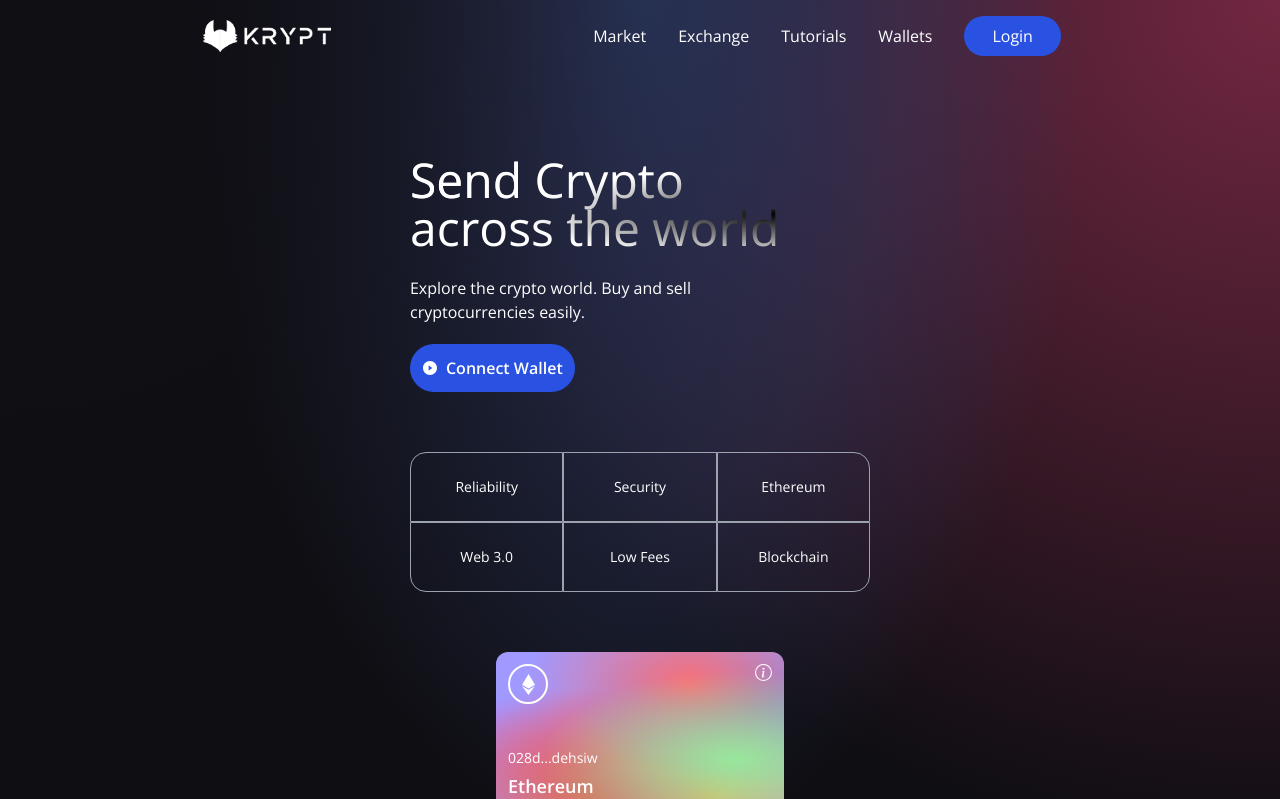
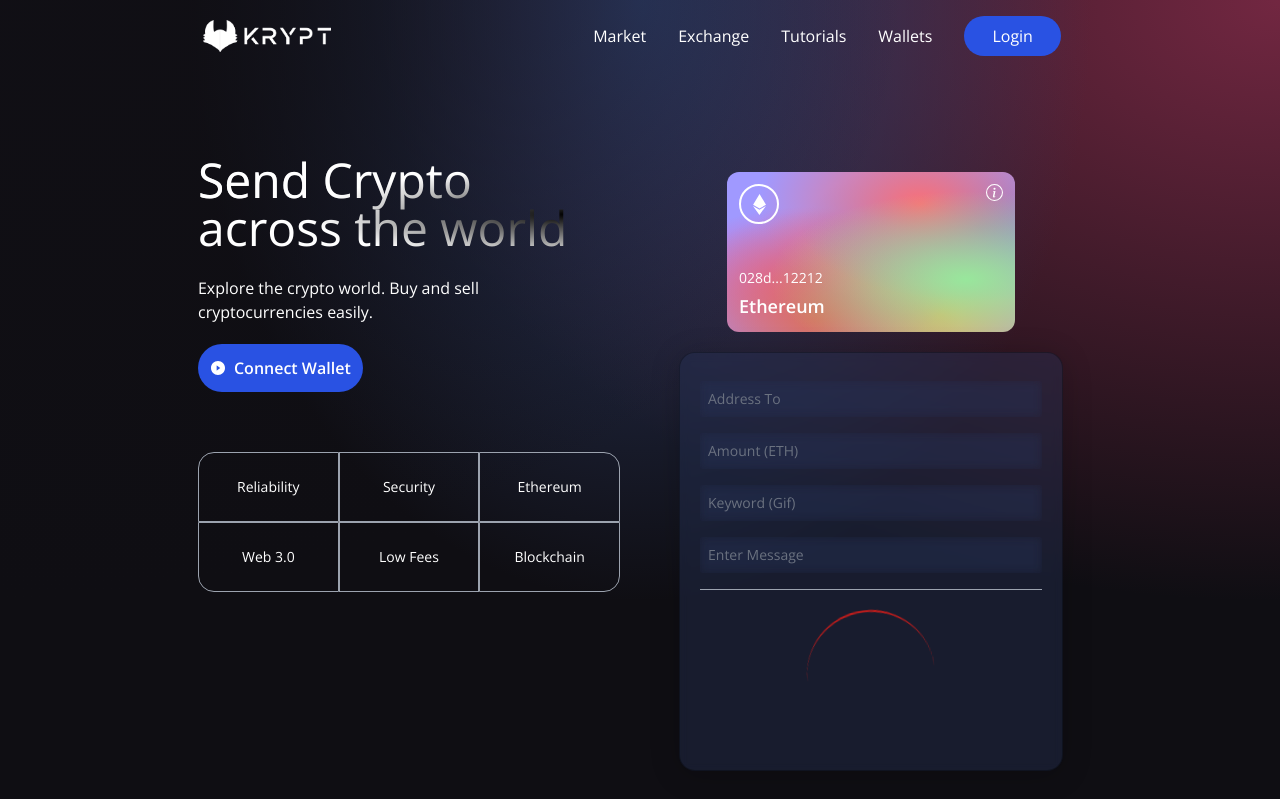
Before and after one commit to zhenxiao-yu/web3-blockchain-app, a React (Vite) app in the folder client/: page / in a window 1280 px wide. Shown: the top 799 px of the page. Built offline with nearby package versions, Linux system fonts and the light colour scheme.

Commit message:
added tailwind css config file and finished welcome page

```diff
--- a/client/package.json
+++ b/client/package.json
@@ -7,6 +7,7 @@
     "preview": "vite preview"
   },
   "dependencies": {
+    "@tailwindcss/forms": "^0.4.0",
     "ethers": "^5.5.2",
     "react": "^17.0.2",
     "react-dom": "^17.0.2",
--- a/client/postcss.config.js
+++ b/client/postcss.config.js
@@ -1,6 +1,4 @@
+const tailwindcss = require("tailwindcss");
 module.exports = {
-  plugins: {
-    tailwindcss: {},
-    autoprefixer: {},
-  },
-}
+  plugins: [tailwindcss("./tailwind.config.js"), require("autoprefixer")],
+};
--- a/client/src/components/Loader.jsx
+++ b/client/src/components/Loader.jsx
@@ -1,7 +1,7 @@
-const Loader = () => {
-    return (
-        <h1>Loader</h1>
-    );
-}
+const Loader = () => (
+    <div className="flex justify-center items-center py-3">
+      <div className="animate-spin rounded-full h-32 w-32 border-b-2 border-red-700" />
+    </div>
+  );
 
-export default Loader;
+  export default Loader;
--- a/client/src/components/Welcome.jsx
+++ b/client/src/components/Welcome.jsx
@@ -76,7 +76,7 @@
               </div>
               <div>
                 {/* address of currently connected account */}
-                <p className="text-white font-light text-sm">028d...dehsiw</p>
+                <p className="text-white font-light text-sm">028d...12212</p>
                 <p className="text-white font-semibold text-lg mt-1">
                   Ethereum
                 </p>
--- a/client/tailwind.config.js
+++ b/client/tailwind.config.js
@@ -1,9 +1,35 @@
 module.exports = {
-  content: [
-    "./src/**/*.{js,jsx,ts,tsx}",
-  ],
+  purge: ["./src/**/*.{js,jsx,ts,tsx}", "./public/index.html"],
+  mode: "jit",
+  darkMode: false, // or 'media' or 'class'
   theme: {
+    fontFamily: {
+      display: ["Open Sans", "sans-serif"],
+      body: ["Open Sans", "sans-serif"],
+    },
+    extend: {
+      screens: {
+        mf: "990px",
+      },
+      keyframes: {
+        "slide-in": {
+          "0%": {
+            "-webkit-transform": "translateX(120%)",
+            transform: "translateX(120%)",
+          },
+          "100%": {
+            "-webkit-transform": "translateX(0%)",
+            transform: "translateX(0%)",
+          },
+        },
+      },
+      animation: {
+        "slide-in": "slide-in 0.5s ease-out",
+      },
+    },
+  },
+  variants: {
     extend: {},
   },
-  plugins: [],
-}
+  plugins: [require("@tailwindcss/forms")],
+};
```
Also changed, not shown: 2 other files (tests, documents, lock files or other folders).
